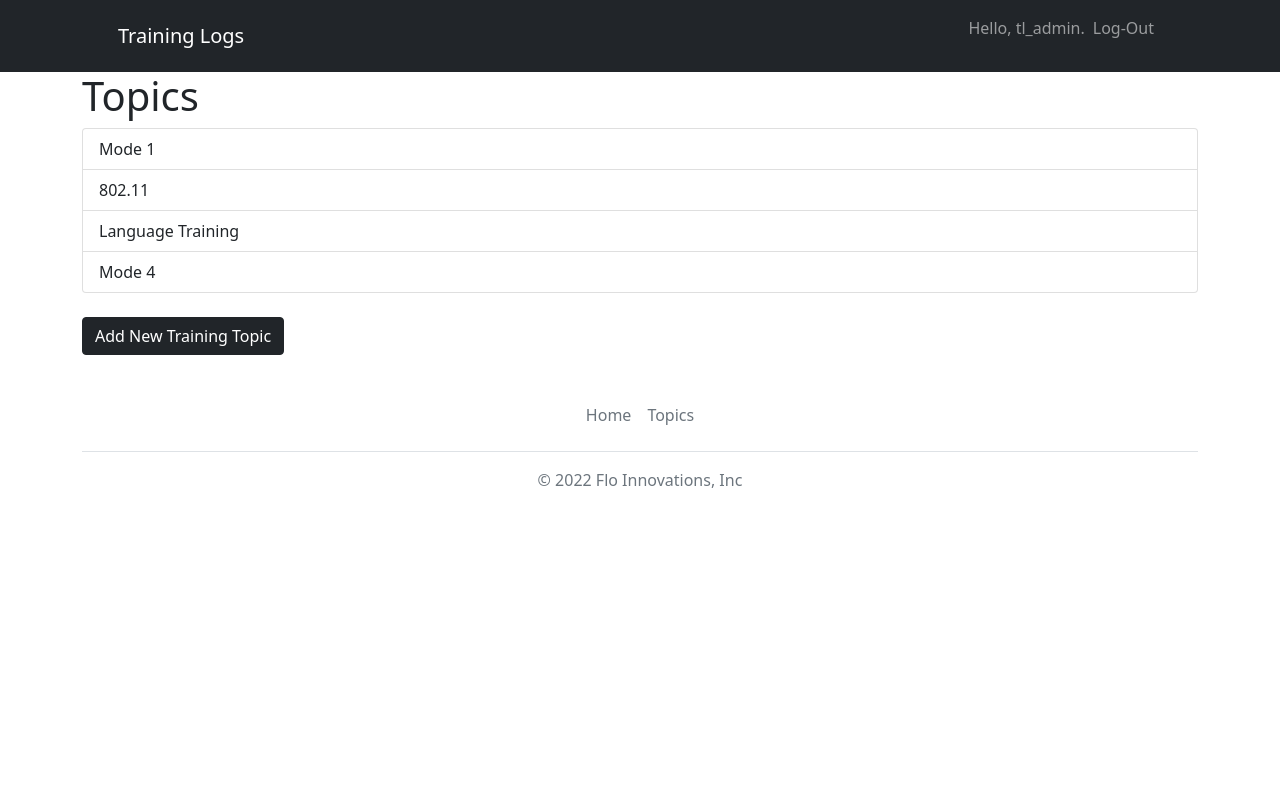
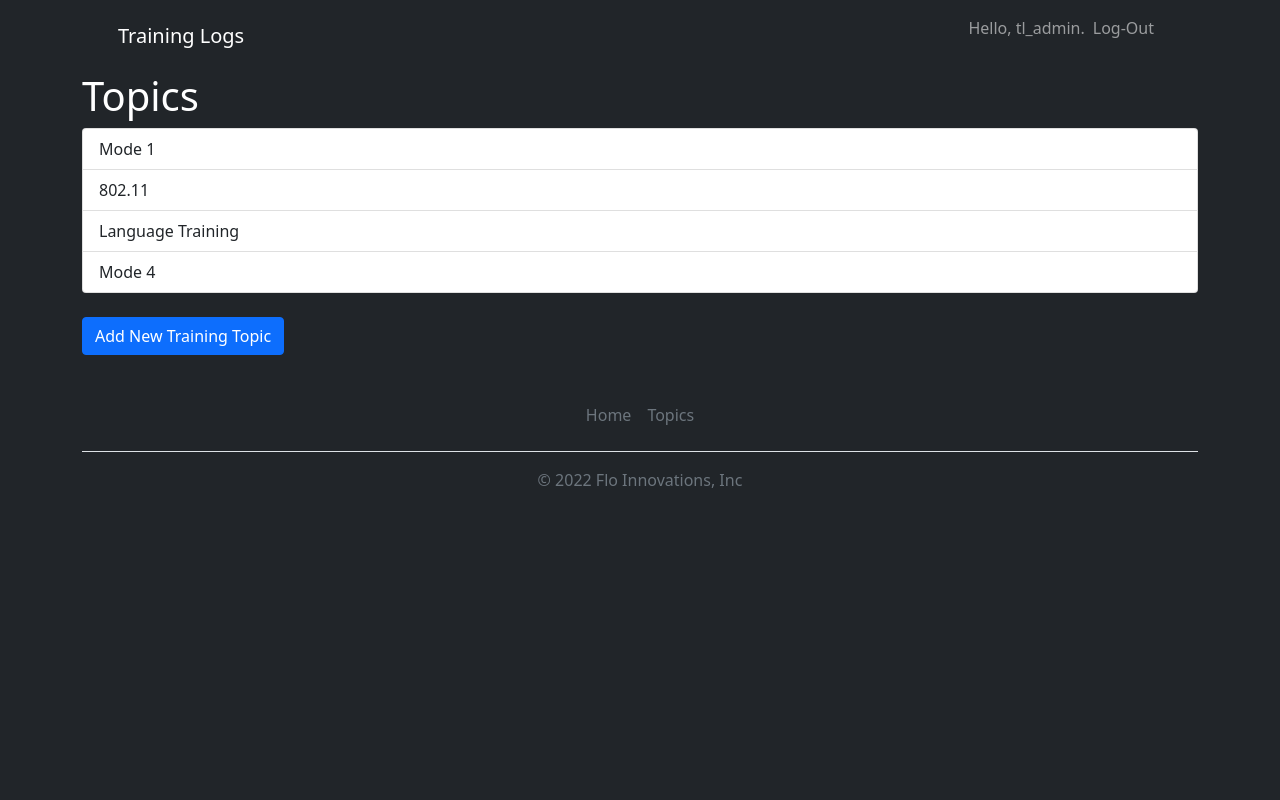
Before and after one commit to gflorkowski4/traininglogsbyflo, a Django app: page /topics/ in a window 1280 px wide. Run offline with Django 4.2, Linux system fonts and the light colour scheme; a user stored in the database is signed in; data comes from the database, SQL or seed files in the repository; some libraries are stand-ins or nearby versions.

Commit message:
made it tactical

```diff
--- a/training_logs/templates/training_logs/base.html
+++ b/training_logs/templates/training_logs/base.html
@@ -12,7 +12,7 @@
         <!-- Core theme CSS (includes Bootstrap)-->
         <link href="{% static 'css/styles.css' %}" rel="stylesheet" />
     </head>
-    <body class="d-flex flex-column h-100">
+    <body class="d-flex flex-column h-100 bg-dark text-white">
         <main class="flex-shrink-0">
             <!-- Navigation-->
             <nav class="navbar navbar-expand-lg navbar-dark bg-dark">
--- a/training_logs/templates/training_logs/new_entry.html
+++ b/training_logs/templates/training_logs/new_entry.html
@@ -2,7 +2,7 @@
 
 
 {% block content %}
-<p><a href="{% url 'training_logs:topic' topic.id %}">{{ topic }}</a></p>
+<h1><a href="{% url 'training_logs:topic' topic.id %}">{{ topic }}</a></h1>
 
 <p>Add a new entry:</p>
 
--- a/training_logs/templates/training_logs/topic.html
+++ b/training_logs/templates/training_logs/topic.html
@@ -5,7 +5,7 @@
 {% block content %}
 <h2>Entries:</h2>
 
-<a class="btn btn-dark" href="{% url 'training_logs:new_entry' topic.id %}" role="button">Add New Training Entry</a>
+<a class="btn btn-primary" href="{% url 'training_logs:new_entry' topic.id %}" role="button">Add New Training Entry</a>
 </br>
 </br>
 {% for entry in entries %}
@@ -17,6 +17,7 @@
         <a class="btn btn-primary" href="{% url 'training_logs:edit_entry' entry.id %}" role="button">Edit Entry</a>
         </div>
     </div>
+</br>
 {% endfor %}
 
 {% endblock content %}
--- a/training_logs/templates/training_logs/topics.html
+++ b/training_logs/templates/training_logs/topics.html
@@ -10,5 +10,5 @@
     {% endfor %}
   </div>
 </br>
-  <a class="btn btn-dark" href="{% url 'training_logs:new_topic' %}" role="button">Add New Training Topic</a>
+  <a class="btn btn-primary" href="{% url 'training_logs:new_topic' %}" role="button">Add New Training Topic</a>
 {% endblock content %}
```
